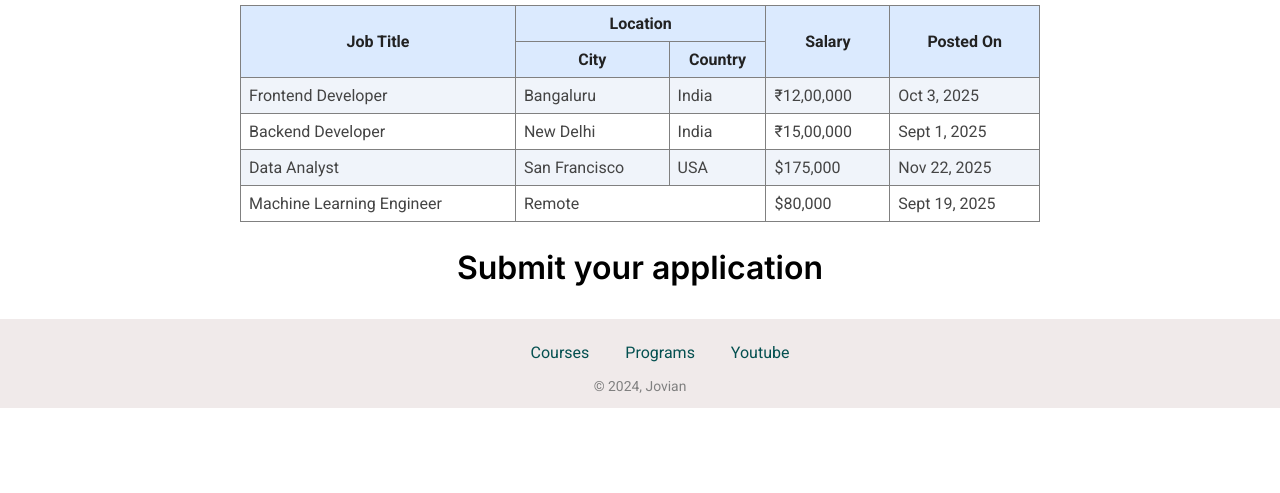
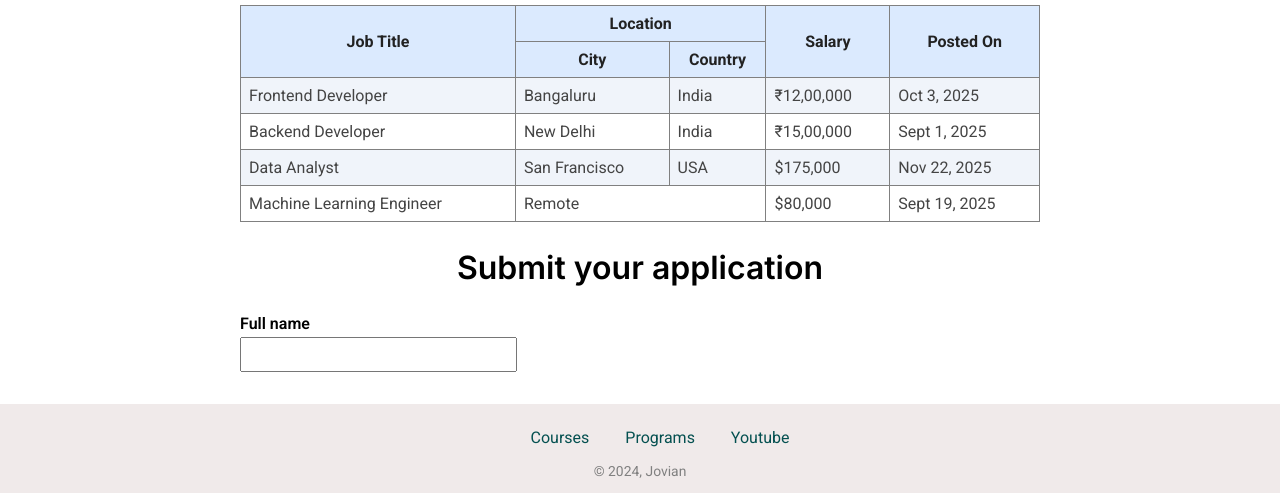
Before and after one commit to Athul-jyothi/Jovian-Web-Application, a plain HTML site: page index.html in a window 1280 px wide. Shown: the part 727-1220 px from the top of the page. Before the commit the page ends 1135 px from the top, so only its background shows below. Drawn offline with Linux system fonts and the light colour scheme.

Commit message:
Added name function into index and css for the forms

```diff
--- a/index.html
+++ b/index.html
@@ -81,7 +81,13 @@
 
 <div id="application">
   <h2>Submit your application</h2>
-  <form action=""></form>
+  <form id="application-form">
+    <div>
+      <label for="name">Full name</label><br>
+      <input type="text" id="name" name="Full name" required>
+    </div>
+  </form>
+
 </div>
 
 
--- a/style.css
+++ b/style.css
@@ -80,6 +80,20 @@ h3 {
 a {
   text-decoration: none;
 }
+#application {
+  color: #000000;
+  max-width: 800px;
+  margin: 0 auto;
+  padding: 0 8px;
+}
+#application-form label {
+  font-weight: 600;
+}
+#application-form input {
+  padding: 4px;
+  font-size: 1.25rem;
+  margin-top: 4px;
+}
 #navbar {
   padding: 8px;
 }
```
